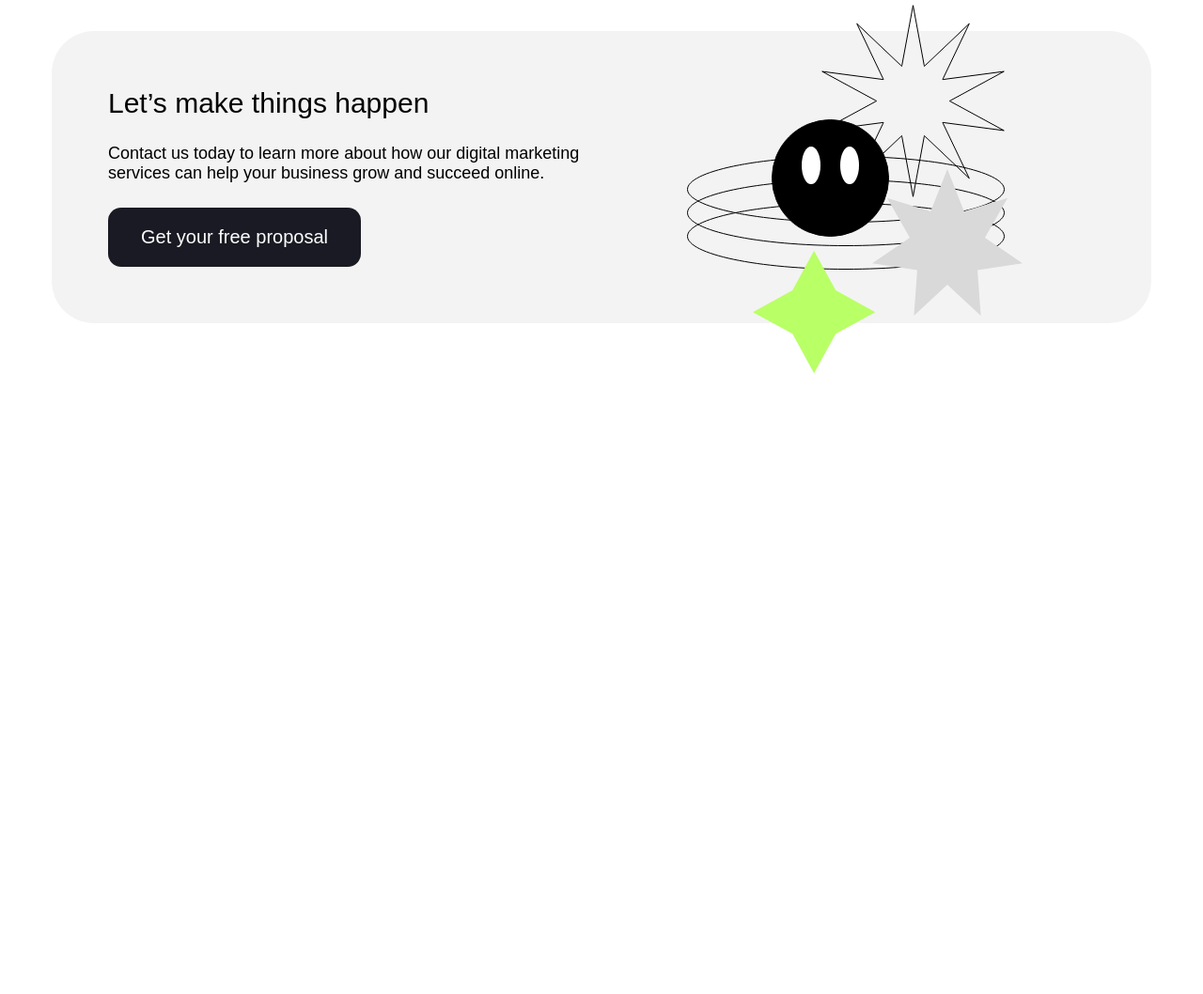
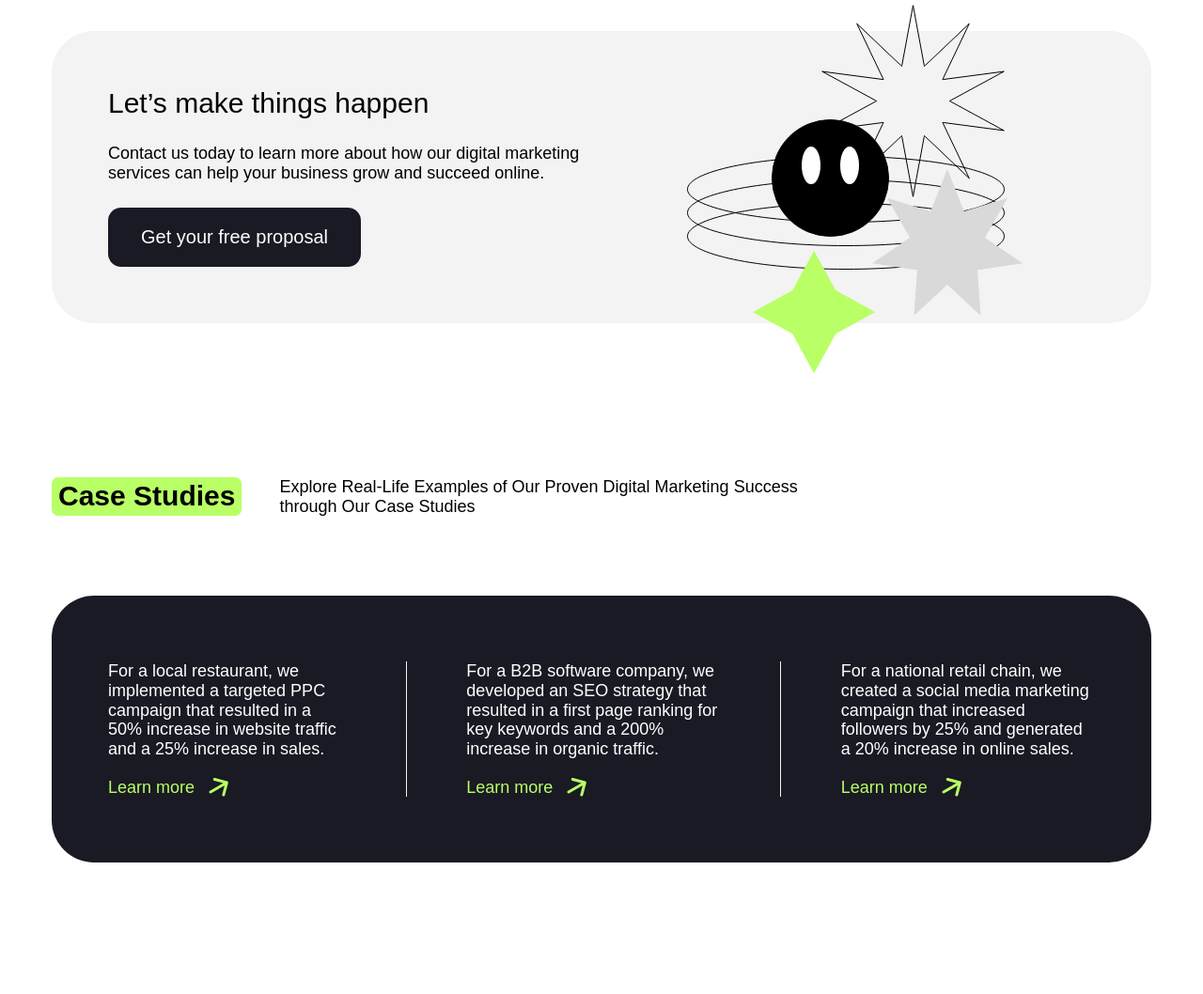
Before and after one commit to shulhan93/positivus-site, a website built with webpack: page src/index.html in a window 1280 px wide. Shown: the part 2148-3206 px from the top of the page at 94% size. Before the commit the page ends 2546 px from the top, so only its background shows below. Built offline with nearby package versions, Linux system fonts and the light colour scheme; files whose address does not match are found by name.

Commit message:
section studies done

```diff
--- a/src/index.html
+++ b/src/index.html
@@ -86,10 +86,10 @@
           <div class="container services__container">
             <div class="title-box">
               <h2 class="title-box__title">Services</h2>
-              <div class="title-box__description">
+              <p class="title-box__description">
                 At our digital marketing agency, we offer a range of services to
                 help businesses grow and succeed online. These services include:
-              </div>
+              </p>
             </div>
 
             <div class="services__inner">
@@ -299,6 +299,89 @@
             </div>
           </div>
         </section>
+
+        <!-- =========================== STUDIES ===========================  -->
+        <section class="studies">
+          <div class="container studies__container">
+            <div class="title-box">
+              <h2 class="title-box__title">Case Studies</h2>
+              <p class="title-box__description">
+                Explore Real-Life Examples of Our Proven Digital Marketing
+                Success through Our Case Studies
+              </p>
+            </div>
+            <div class="studies__inner">
+              <div class="study">
+                <p class="study__text">
+                  For a local restaurant, we implemented a targeted PPC campaign
+                  that resulted in a 50% increase in website traffic and a 25%
+                  increase in sales.
+                </p>
+
+                <a href="#" class="study__link">
+                  Learn more
+                  <svg
+                    width="21"
+                    height="20"
+                    viewBox="0 0 21 20"
+                    fill="none"
+                    xmlns="http://www.w3.org/2000/svg"
+                  >
+                    <path
+                      d="M1.25 13.701C0.532561 14.1152 0.286748 15.0326 0.700962 15.75C1.11518 16.4674 2.03256 16.7133 2.75 16.299L1.25 13.701ZM20.7694 5.38823C20.9838 4.58803 20.5089 3.76552 19.7087 3.55111L6.66874 0.0570541C5.86854 -0.157359 5.04603 0.317515 4.83162 1.11771C4.61721 1.91791 5.09208 2.74042 5.89228 2.95483L17.4834 6.06066L14.3776 17.6518C14.1631 18.452 14.638 19.2745 15.4382 19.4889C16.2384 19.7033 17.0609 19.2284 17.2753 18.4282L20.7694 5.38823ZM2.75 16.299L20.0705 6.29904L18.5705 3.70096L1.25 13.701L2.75 16.299Z"
+                    />
+                  </svg>
+                </a>
+              </div>
+
+              <div class="study study_center">
+                <p class="study__text">
+                  For a B2B software company, we developed an SEO strategy that
+                  resulted in a first page ranking for key keywords and a 200%
+                  increase in organic traffic.
+                </p>
+
+                <a href="#" class="study__link">
+                  Learn more
+                  <svg
+                    width="21"
+                    height="20"
+                    viewBox="0 0 21 20"
+                    fill="none"
+                    xmlns="http://www.w3.org/2000/svg"
+                  >
+                    <path
+                      d="M1.25 13.701C0.532561 14.1152 0.286748 15.0326 0.700962 15.75C1.11518 16.4674 2.03256 16.7133 2.75 16.299L1.25 13.701ZM20.7694 5.38823C20.9838 4.58803 20.5089 3.76552 19.7087 3.55111L6.66874 0.0570541C5.86854 -0.157359 5.04603 0.317515 4.83162 1.11771C4.61721 1.91791 5.09208 2.74042 5.89228 2.95483L17.4834 6.06066L14.3776 17.6518C14.1631 18.452 14.638 19.2745 15.4382 19.4889C16.2384 19.7033 17.0609 19.2284 17.2753 18.4282L20.7694 5.38823ZM2.75 16.299L20.0705 6.29904L18.5705 3.70096L1.25 13.701L2.75 16.299Z"
+                    />
+                  </svg>
+                </a>
+              </div>
+
+              <div class="study">
+                <p class="study__text">
+                  For a national retail chain, we created a social media
+                  marketing campaign that increased followers by 25% and
+                  generated a 20% increase in online sales.
+                </p>
+
+                <a href="#" class="study__link">
+                  Learn more
+                  <svg
+                    width="21"
+                    height="20"
+                    viewBox="0 0 21 20"
+                    fill="none"
+                    xmlns="http://www.w3.org/2000/svg"
+                  >
+                    <path
+                      d="M1.25 13.701C0.532561 14.1152 0.286748 15.0326 0.700962 15.75C1.11518 16.4674 2.03256 16.7133 2.75 16.299L1.25 13.701ZM20.7694 5.38823C20.9838 4.58803 20.5089 3.76552 19.7087 3.55111L6.66874 0.0570541C5.86854 -0.157359 5.04603 0.317515 4.83162 1.11771C4.61721 1.91791 5.09208 2.74042 5.89228 2.95483L17.4834 6.06066L14.3776 17.6518C14.1631 18.452 14.638 19.2745 15.4382 19.4889C16.2384 19.7033 17.0609 19.2284 17.2753 18.4282L20.7694 5.38823ZM2.75 16.299L20.0705 6.29904L18.5705 3.70096L1.25 13.701L2.75 16.299Z"
+                    />
+                  </svg>
+                </a>
+              </div>
+            </div>
+          </div>
+        </section>
       </main>
       <footer class="footer"></footer>
     </div>
--- a/src/sass/blocks/_blocks.scss
+++ b/src/sass/blocks/_blocks.scss
@@ -4,3 +4,4 @@
 @import './services';
 @import './title-box';
 @import './cta';
+@import './studies';
--- /dev/null
+++ b/src/sass/blocks/_studies.scss
@@ -0,0 +1,50 @@
+.studies {
+}
+.container {
+}
+.studies__container {
+}
+.studies__inner {
+  display: flex;
+  justify-content: space-between;
+  align-items: start;
+  gap: 128px;
+  padding: 70px 60px;
+  background-color: var(--color-dark);
+  border-radius: 45px;
+  color: var(--color-white);
+  font-size: 18px;
+}
+.study_center {
+  position: relative;
+  &::before,
+  &::after {
+    content: '';
+    position: absolute;
+    display: block;
+    top: 0;
+    width: 1px;
+    height: 100%;
+    background-color: var(--color-gray);
+  }
+
+  &::before {
+    left: -64px;
+  }
+
+  &::after {
+    right: -64px;
+  }
+}
+.study__text {
+  margin-bottom: 20px;
+}
+.study__link {
+  display: flex;
+  gap: 15px;
+  color: var(--color-green);
+
+  svg {
+    fill: var(--color-green);
+  }
+}
--- a/src/sass/blocks/_title-box.scss
+++ b/src/sass/blocks/_title-box.scss
@@ -4,9 +4,11 @@
   gap: 40px;
 
   &__title {
+    padding: 0 7px;
     display: flex;
     align-items: center;
     background-color: var(--color-green);
+    border-radius: 7px;
   }
 
   &__description {
```
